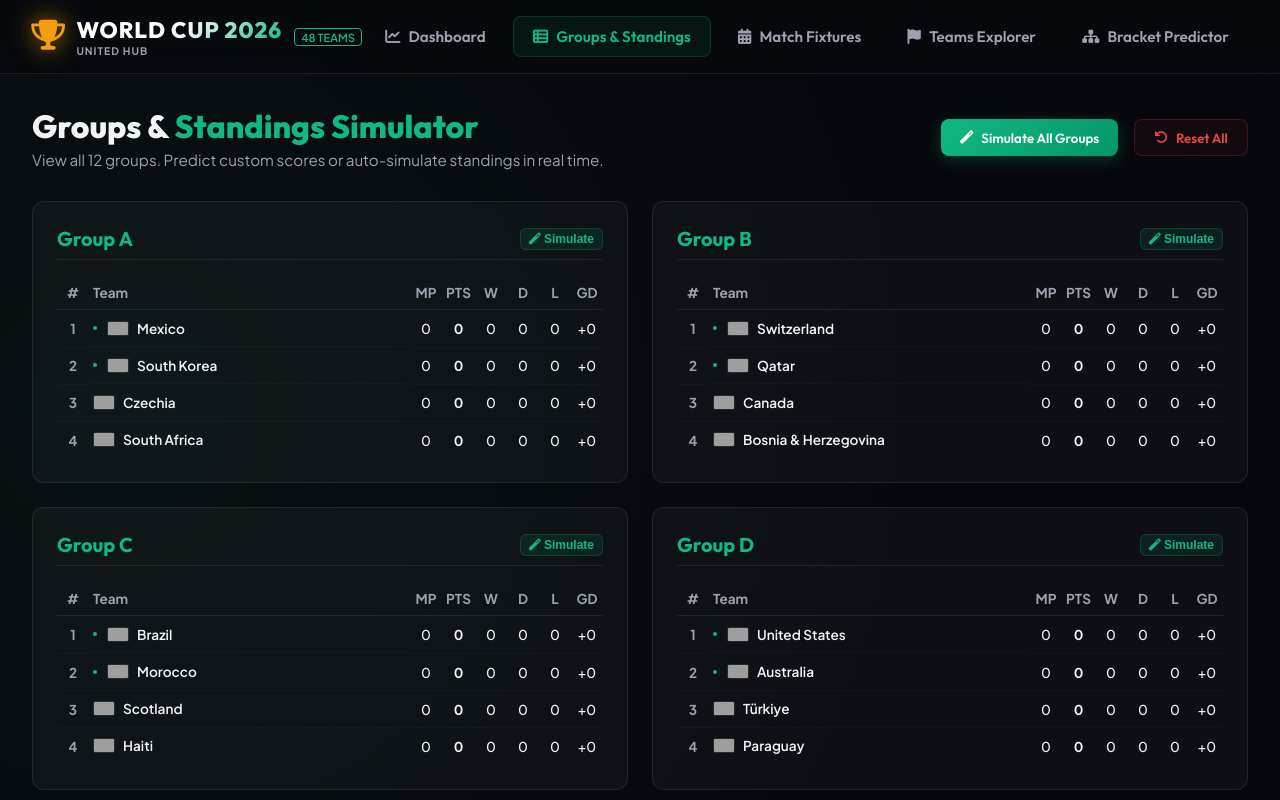
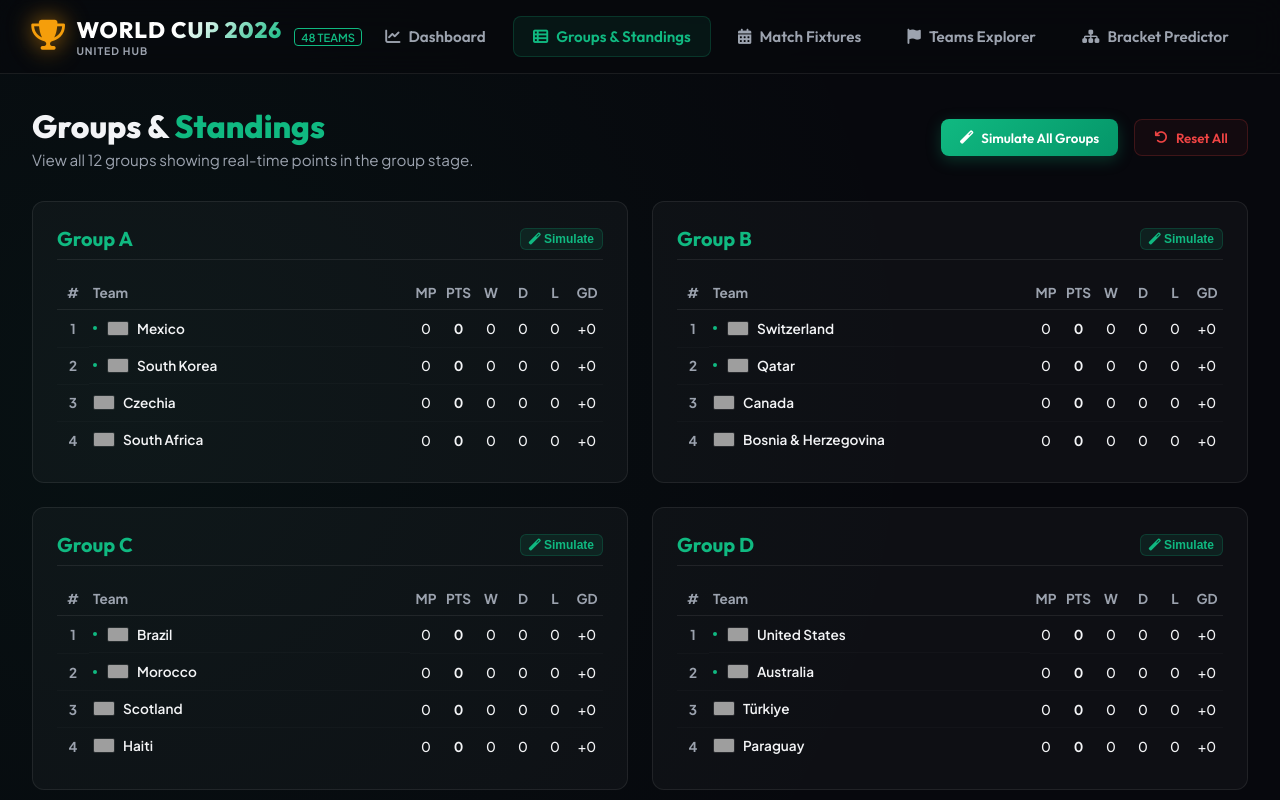
Before and after one commit to edwvar01/worldcup, a plain HTML site: page index.html in a window 1280 px wide. Both pictures are taken after a click on the button "Groups & Standings". Shown: the top 800 px of the page. Drawn offline with Linux system fonts and the light colour scheme; grey boxes are pictures that could not be loaded.

Commit message:
removed prediction

```diff
--- a/index.html
+++ b/index.html
@@ -222,13 +222,13 @@
             </div>
         </section>
 
-        <!-- 2. GROUPS & SIMULATOR TAB -->
+        <!-- 2. GROUPS & STANDINGS TAB -->
         <section id="groups" class="tab-content">
             <div class="groups-header">
                 <div>
-                    <h2 class="section-title">Groups & <span>Standings Simulator</span></h2>
+                    <h2 class="section-title">Groups & <span>Standings</span></h2>
                     <p style="color: var(--text-muted); font-size: 0.95rem; margin-top: 0.25rem;">
-                        View all 12 groups. Predict custom scores or auto-simulate standings in real time.
+                        View all 12 groups showing real-time points in the group stage.
                     </p>
                 </div>
                 <div class="controls-row">
```
